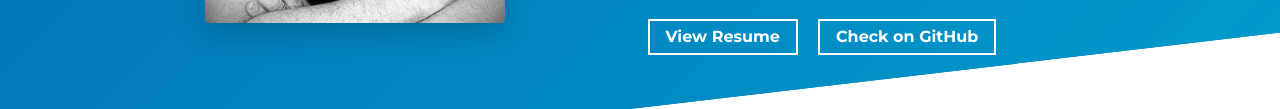
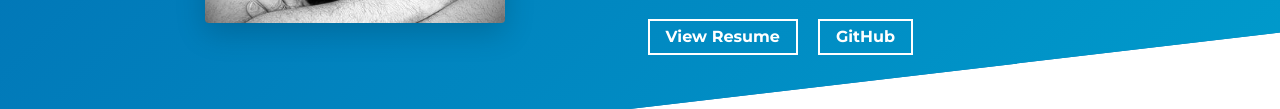
Before and after one commit to remuscordea/Simplefolio, a website built with Parcel: page src/index.html in a window 1280 px wide. Shown: the part 1369-1478 px from the top of the page. Built offline with nearby package versions, Linux system fonts and the light colour scheme.

Commit message:
update GitHub link

```diff
--- a/src/index.html
+++ b/src/index.html
@@ -198,7 +198,7 @@
                   class="cta-btn cta-btn--resume"
                   href="https://github.com/remuscordea?tab=repositories"
                 >
-                  Check on GitHub
+                  GitHub
                 </a>
               </span>
             </div>
```
